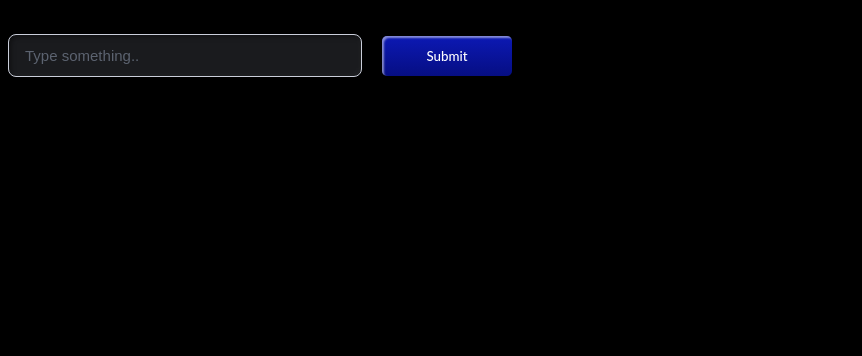
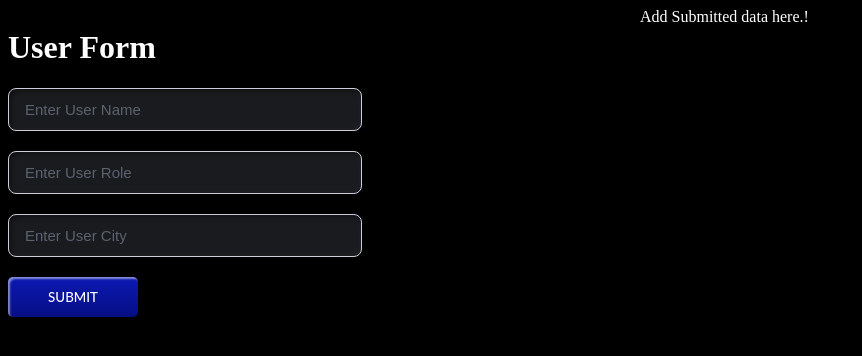
Before and after one commit to Saif-Ali-Warsi/react-experiments, a React (Vite) app: page / in a window 1280 px wide. Shown: the top 356 px of the page, without its empty margins (0-862 px from the left). Built offline with nearby package versions, Linux system fonts and the light colour scheme.

Commit message:
user form created

```diff
--- a/src/App.jsx
+++ b/src/App.jsx
@@ -1,9 +1,18 @@
 import UserPage from "./pages/UserPage";
+import UserForm from "./pages/UserForm";
 
 function App() {
   return (
     <>
-      <UserPage></UserPage>
+      <div className="main-container">
+        <div className="left-section">
+          <UserForm></UserForm>
+        </div>
+
+        <div className="right-section">
+          <UserPage></UserPage>
+        </div>
+      </div>
     </>
   );
 }
--- a/src/components/input-box/input-box.css
+++ b/src/components/input-box/input-box.css
@@ -1,3 +1,7 @@
+.input-box-container {
+  margin: 0 0 20px;
+}
+
 .input-box {
   /* Dimensions & Layout */
   width: 100%;
@@ -15,8 +19,9 @@
   outline: none;
 
   /* Depth & Shadows */
-  box-shadow: inset 2px 2px 5px rgba(0, 0, 0, 0.4),
-              inset -2px -2px 5px rgba(255, 255, 255, 0.03);
+  box-shadow:
+    inset 2px 2px 5px rgba(0, 0, 0, 0.4),
+    inset -2px -2px 5px rgba(255, 255, 255, 0.03);
 
   /* Transitions */
   transition: all 0.3s ease;
@@ -36,6 +41,7 @@
 .input-box:focus {
   border-color: #528bff;
   background-color: #141517;
-  box-shadow: 0 0 0 3px rgba(82, 139, 255, 0.15),
-              inset 2px 2px 5px rgba(0, 0, 0, 0.4);
+  box-shadow:
+    0 0 0 3px rgba(82, 139, 255, 0.15),
+    inset 2px 2px 5px rgba(0, 0, 0, 0.4);
 }
--- a/src/components/input-box/input-box.jsx
+++ b/src/components/input-box/input-box.jsx
@@ -8,6 +8,7 @@ function InputBox({
 }) {
   return (
     <>
+      <div className="input-box-container">
         <input
           type={type}
           value={value}
@@ -15,6 +16,7 @@ function InputBox({
           placeholder={placeholder}
           className="input-box"
         ></input>
+      </div>
     </>
   );
 }
--- a/src/components/solid-button/solid-button.css
+++ b/src/components/solid-button/solid-button.css
@@ -1,3 +1,7 @@
+.custom-btn-container {
+  margin: 0 0 20px;
+}
+
 /* Base Button Styles */
 .custom-btn {
   width: 130px;
@@ -5,29 +9,37 @@
   color: #fff;
   border-radius: 5px;
   padding: 10px 25px;
-  font-family: 'Lato', sans-serif;
+  font-family: "Lato", sans-serif;
   font-weight: 500;
   background: transparent;
   cursor: pointer;
   transition: all 0.3s ease;
   position: relative;
   display: inline-block;
-  box-shadow: inset 2px 2px 2px 0px rgba(255,255,255,.5),
-              7px 7px 20px 0px rgba(0,0,0,.1),
-              4px 4px 5px 0px rgba(0,0,0,.1);
+  box-shadow:
+    inset 2px 2px 2px 0px rgba(255, 255, 255, 0.5),
+    7px 7px 20px 0px rgba(0, 0, 0, 0.1),
+    4px 4px 5px 0px rgba(0, 0, 0, 0.1);
   outline: none;
-  margin: 20px;
 }
 
 /* Button 1 */
 .btn-1 {
-  background: rgb(6,14,131);
-  background: linear-gradient(0deg, rgba(6,14,131,1) 0%, rgba(12,25,180,1) 100%);
+  background: rgb(6, 14, 131);
+  background: linear-gradient(
+    0deg,
+    rgba(6, 14, 131, 1) 0%,
+    rgba(12, 25, 180, 1) 100%
+  );
   border: none;
 }
 .btn-1:hover {
-  background: rgb(0,3,255);
-  background: linear-gradient(0deg, rgba(0,3,255,1) 0%, rgba(2,126,251,1) 100%);
+  background: rgb(0, 3, 255);
+  background: linear-gradient(
+    0deg,
+    rgba(0, 3, 255, 1) 0%,
+    rgba(2, 126, 251, 1) 100%
+  );
 }
 
 /* Button 4 */
@@ -54,19 +66,20 @@
   content: "";
   right: 0;
   top: 0;
-  box-shadow: 4px 4px 6px 0 rgba(255,255,255,.9),
-              -4px -4px 6px 0 rgba(116, 125, 136, .2),
-              inset -4px -4px 6px 0 rgba(255,255,255,.9),
-              inset 4px 4px 6px 0 rgba(116, 125, 136, .3);
+  box-shadow:
+    4px 4px 6px 0 rgba(255, 255, 255, 0.9),
+    -4px -4px 6px 0 rgba(116, 125, 136, 0.2),
+    inset -4px -4px 6px 0 rgba(255, 255, 255, 0.9),
+    inset 4px 4px 6px 0 rgba(116, 125, 136, 0.3);
   transition: all 0.3s ease;
 }
 .btn-4:before {
   height: 0%;
-  width: .1px;
+  width: 0.1px;
 }
 .btn-4:after {
   width: 0%;
-  height: .1px;
+  height: 0.1px;
 }
 .btn-4:hover:before {
   height: 100%;
@@ -80,19 +93,20 @@
   content: "";
   left: 0;
   bottom: 0;
-  box-shadow: 4px 4px 6px 0 rgba(255,255,255,.9),
-              -4px -4px 6px 0 rgba(116, 125, 136, .2),
-              inset -4px -4px 6px 0 rgba(255,255,255,.9),
-              inset 4px 4px 6px 0 rgba(116, 125, 136, .3);
+  box-shadow:
+    4px 4px 6px 0 rgba(255, 255, 255, 0.9),
+    -4px -4px 6px 0 rgba(116, 125, 136, 0.2),
+    inset -4px -4px 6px 0 rgba(255, 255, 255, 0.9),
+    inset 4px 4px 6px 0 rgba(116, 125, 136, 0.3);
   transition: all 0.3s ease;
 }
 .btn-4 span:before {
-  width: .1px;
+  width: 0.1px;
   height: 0%;
 }
 .btn-4 span:after {
   width: 0%;
-  height: .1px;
+  height: 0.1px;
 }
 .btn-4 span:hover:before {
   height: 100%;
@@ -103,8 +117,12 @@
 
 /* Button 6 */
 .btn-6 {
-  background: rgb(247,150,192);
-  background: radial-gradient(circle, rgba(247,150,192,1) 0%, rgba(118,174,241,1) 100%);
+  background: rgb(247, 150, 192);
+  background: radial-gradient(
+    circle,
+    rgba(247, 150, 192, 1) 0%,
+    rgba(118, 174, 241, 1) 100%
+  );
   line-height: 42px;
   padding: 0;
   border: none;
@@ -121,10 +139,11 @@
   content: "";
   height: 0%;
   width: 1px;
-  box-shadow: -1px -1px 20px 0px rgba(255,255,255,1),
-              -4px -4px 5px 0px rgba(255,255,255,1),
-              7px 7px 20px 0px rgba(0,0,0,.4),
-              4px 4px 5px 0px rgba(0,0,0,.3);
+  box-shadow:
+    -1px -1px 20px 0px rgba(255, 255, 255, 1),
+    -4px -4px 5px 0px rgba(255, 255, 255, 1),
+    7px 7px 20px 0px rgba(0, 0, 0, 0.4),
+    4px 4px 5px 0px rgba(0, 0, 0, 0.3);
 }
 .btn-6:before {
   right: 0;
@@ -153,23 +172,24 @@
 .btn-6 span:after {
   position: absolute;
   content: "";
-  box-shadow: -1px -1px 20px 0px rgba(255,255,255,1),
-              -4px -4px 5px 0px rgba(255,255,255,1),
-              7px 7px 20px 0px rgba(0,0,0,.4),
-              4px 4px 5px 0px rgba(0,0,0,.3);
+  box-shadow:
+    -1px -1px 20px 0px rgba(255, 255, 255, 1),
+    -4px -4px 5px 0px rgba(255, 255, 255, 1),
+    7px 7px 20px 0px rgba(0, 0, 0, 0.4),
+    4px 4px 5px 0px rgba(0, 0, 0, 0.3);
 }
 .btn-6 span:before {
   left: 0;
   top: 0;
   width: 0%;
-  height: .5px;
+  height: 0.5px;
   transition: all 500ms ease;
 }
 .btn-6 span:after {
   right: 0;
   bottom: 0;
   width: 0%;
-  height: .5px;
+  height: 0.5px;
   transition: all 500ms ease;
 }
 .btn-6 span:hover:before {
--- a/src/components/solid-button/solid-button.jsx
+++ b/src/components/solid-button/solid-button.jsx
@@ -1,9 +1,13 @@
-import "../../components/solid-button/solid-button.css"
+import "../../components/solid-button/solid-button.css";
 
-function SolidButton({onShow}) {
+function SolidButton({ onShow, type, text }) {
   return (
     <>
-      <button className="custom-btn btn-1" onClick={onShow}>Submit</button>
+      <div className="custom-btn-container">
+        <button className="custom-btn btn-1" type={type} onClick={onShow}>
+          {text}
+        </button>
+      </div>
     </>
   );
 }
--- a/src/index.css
+++ b/src/index.css
@@ -2,3 +2,15 @@ body {
   color: white;
   background-color: black;
 }
+
+.main-container {
+  display: flex;
+}
+
+.left-section {
+  width: 50%;
+}
+
+.right-section {
+  width: 50%;
+}
--- /dev/null
+++ b/src/pages/UserForm.jsx
@@ -0,0 +1,49 @@
+import { useState } from "react";
+import InputBox from "../components/input-box/input-box";
+import SolidButton from "../components/solid-button/solid-button";
+
+function UserForm() {
+  const [userName, setUserName] = useState("");
+  const [userRole, setUserRole] = useState("");
+  const [userCity, setUserCity] = useState("");
+
+  function submitUserForm() {
+    event.preventDefault();
+
+    console.log(userName);
+    console.log(userRole);
+    console.log(userCity);
+  }
+
+  return (
+    <>
+      <h1>User Form</h1>
+      <form onSubmit={submitUserForm}>
+        <InputBox
+          type="text"
+          placeholder="Enter User Name"
+          value={userName}
+          onChange={(event) => setUserName(event.target.value)}
+        ></InputBox>
+
+        <InputBox
+          type="text"
+          placeholder="Enter User Role"
+          value={userRole}
+          onChange={(event) => setUserRole(event.target.value)}
+        ></InputBox>
+
+        <InputBox
+          type="text"
+          placeholder="Enter User City"
+          value={userCity}
+          onChange={(event) => setUserCity(event.target.value)}
+        ></InputBox>
+
+        <SolidButton type="type" text="SUBMIT"></SolidButton>
+      </form>
+    </>
+  );
+}
+
+export default UserForm;
--- a/src/pages/UserPage.jsx
+++ b/src/pages/UserPage.jsx
@@ -1,29 +1,5 @@
-import { useState } from "react";
-import InputBox from "../components/input-box/input-box";
-import SolidButton from "../components/solid-button/solid-button";
-
 function UserPage() {
-  const [search, setSearch] = useState("");
-
-  function handleClick() {
-    console.log("Clicked");
-  }
-
-  function handleChange(event) {
-    setSearch(event.target.value);
-  }
-
-  return (
-    <>
-      <p>{search}</p>
-      <InputBox
-        type="text"
-        placeholder="Type something.."
-        onChange={handleChange}
-      ></InputBox>
-      <SolidButton onShow={handleClick}></SolidButton>
-    </>
-  );
+  return <>Add Submitted data here.!</>;
 }
 
 export default UserPage;
```
Lines whose indentation alone changed are shown as unchanged.
